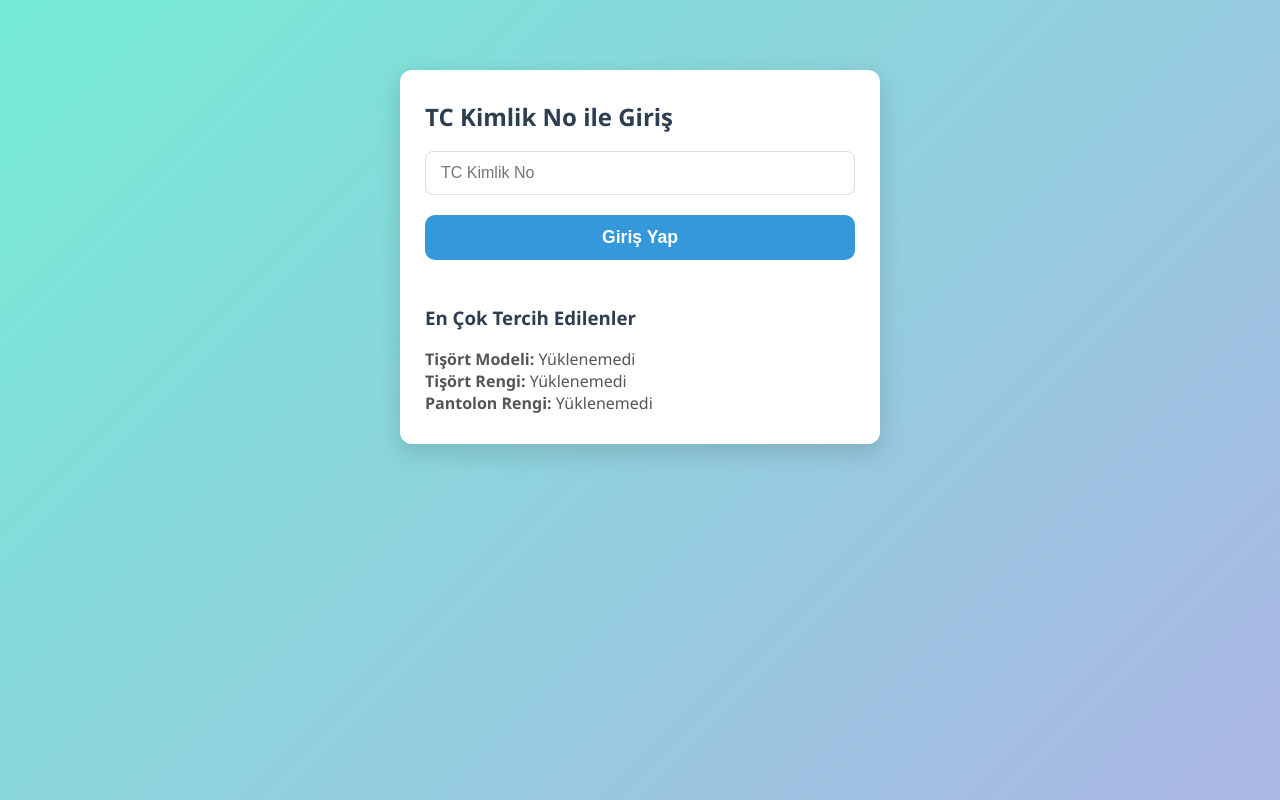
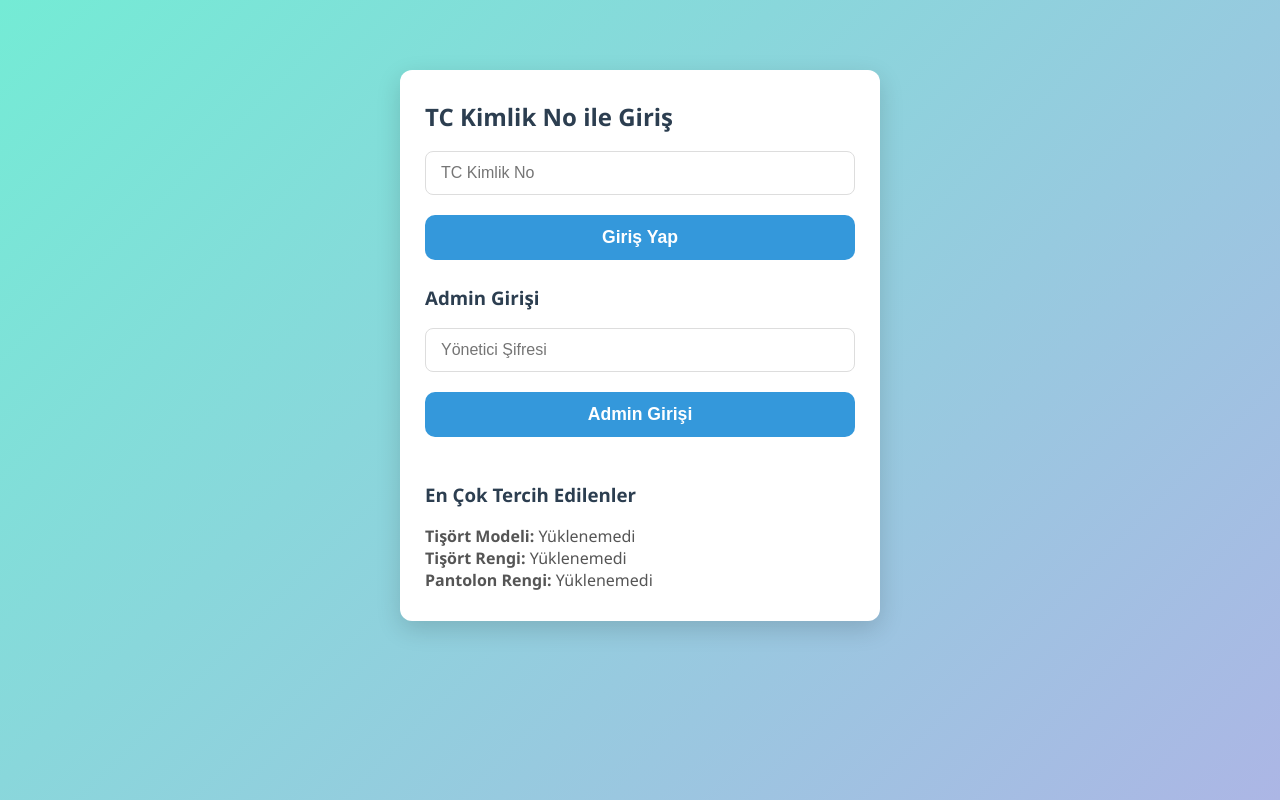
Before and after one commit to osmanucar45/survey, a website: page index.html in a window 1280 px wide. Drawn offline with nearby package versions, Linux system fonts and the light colour scheme; no server answers.

Commit message:
Update index.html

```diff
--- a/index.html
+++ b/index.html
@@ -14,9 +14,9 @@
       <h2>TC Kimlik No ile Giriş</h2>
       <input type="text" id="tc-input" placeholder="TC Kimlik No">
       <button id="login-btn">Giriş Yap</button>
-      <!--<h3>Admin Girişi</h3> -->
-      <!--<input type="password" id="admin-password" placeholder="Yönetici Şifresi"> -->
-     <!--<button id="admin-login-btn">Admin Girişi</button> -->
+      <h3>Admin Girişi</h3>
+      <input type="password" id="admin-password" placeholder="Yönetici Şifresi">
+      <button id="admin-login-btn">Admin Girişi</button>
       <div id="populer-secimler" style="margin-top: 20px; font-size: 16px; color: #555;">
         <h3>En Çok Tercih Edilenler</h3>
         <p><strong>Tişört Modeli:</strong> <span id="populer-model">Yükleniyor...</span></p>
```
